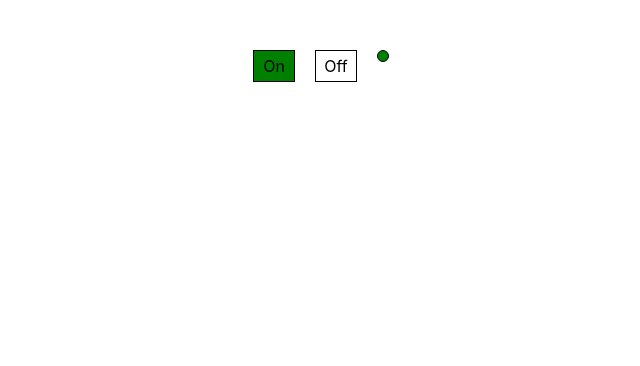
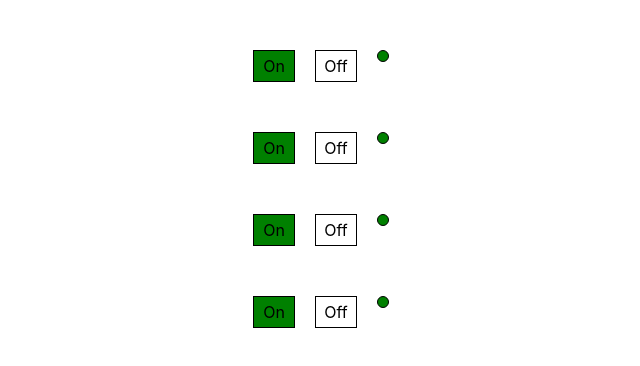
Before and after one commit to ElenaWebDev984/useState, a React (Create React App) app: page / in a window 1280 px wide. Shown: the top 366 px of the page, without its empty margins (319-959 px from the left). Built offline with nearby package versions, Linux system fonts and the light colour scheme.

Commit message:
added mor components OnOff

```diff
--- a/src/App.tsx
+++ b/src/App.tsx
@@ -6,6 +6,9 @@ function App() {
   return (
     <div className="App">
       <OnOff defaultOn={true}/>
+      <OnOff defaultOn={true}/>
+      <OnOff defaultOn={true}/>
+      <OnOff defaultOn={true}/>
     </div>
   );
 }
```
